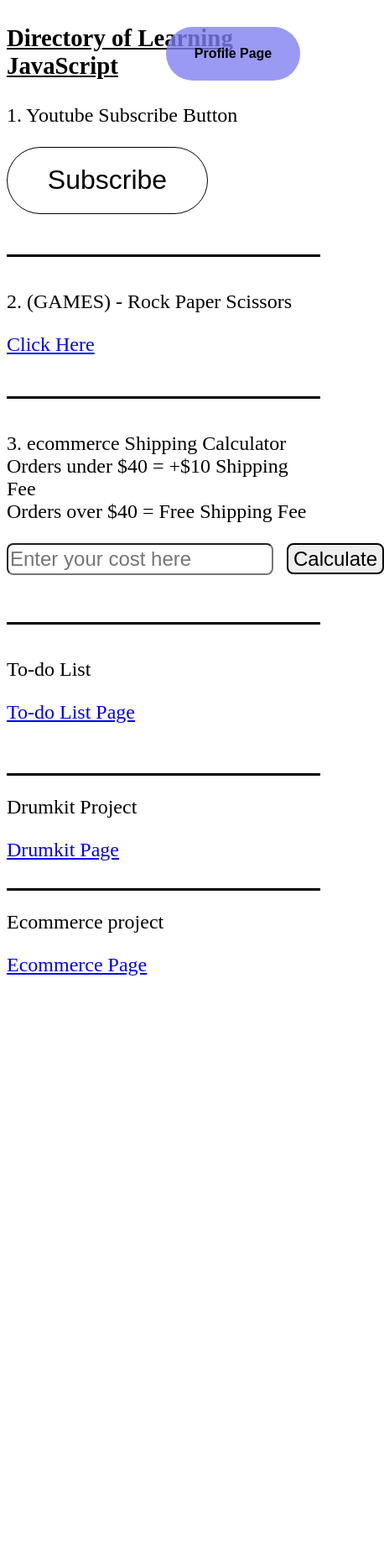
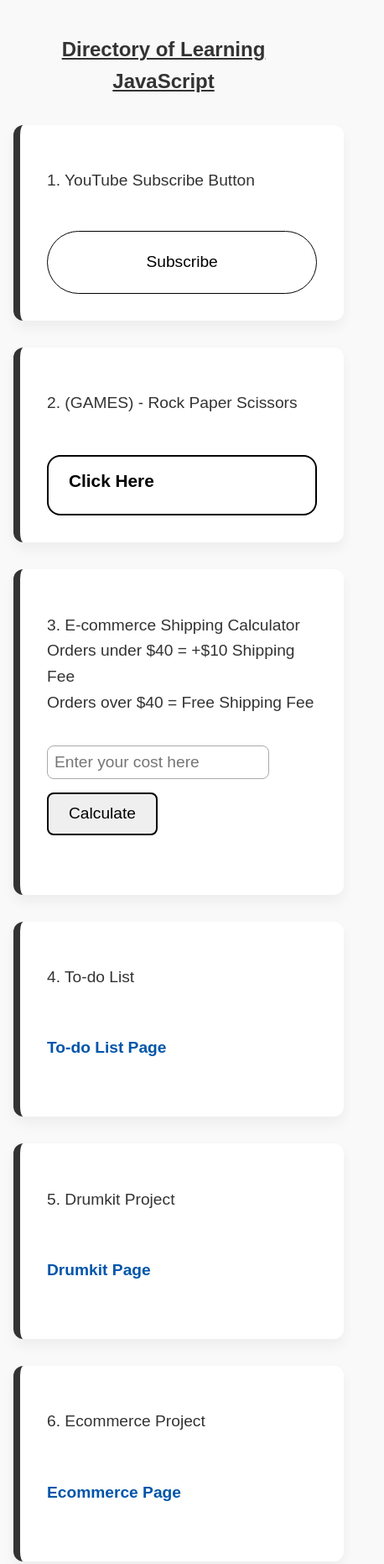
Before and after one commit to Wai0427/project, a website: page directoryLearning.html in a window 390 px wide. Shown: the top 1863 px of the page at 84% size, 458 px wide, since content can reach past the window. Before the commit the page ends 1171 px from the top, so only its background shows below. Drawn offline with Linux system fonts and the light colour scheme.

Commit message:
enhance layout, responsive

```diff
--- a/css/dir-learn.css
+++ b/css/dir-learn.css
@@ -1,29 +1,45 @@
+/* Base Styles */
 body {
-    font-size: 1.5rem;
+    font-size: 1.2rem;
+    font-family: Arial, sans-serif;
+    margin: 0;
+    padding: 1rem;
+    line-height: 1.6;
+    background-color: #f9f9f9;
+    color: #333;
 }
 
 .title-page {
-    font-size: 1.8rem;
+    font-size: 2rem;
     font-weight: bold;
     text-decoration: underline;
+    text-align: center;
+    margin-bottom: 2rem;
 }
 
-/*Subscribes Button*/
-.yt-section {
-    padding: 0 0 1rem 0;
-    border-bottom: 0.2rem solid black;
-
+/* Section Styles */
+section {
+    margin-right: 2vw;
+    display: inline-grid;
+    width: 40%;
+    height: 20vh;
+    background: white;
+    padding: 2rem;
+    margin-bottom: 2rem;
+    border-radius: 0.75rem;
+    box-shadow: 0 0.5rem 1rem rgba(0,0,0,0.05);
+    border-left: 0.5rem solid #333;
 }
 
+/* Youtube Subscribe Button */
 .yt-btn {
     background-color: transparent;
-    border-radius: 10rem;
-    border: 0.1rem solid black ;
-    min-height: 5rem;
-    min-width: 15rem;
-    padding: 1rem;
-    font-size: 2rem;
-    margin-bottom: 2rem;
+    border-radius: 5rem;
+    border: 0.1rem solid black;
+    padding: 1rem 2rem;
+    font-size: 1.5rem;
+    cursor: pointer;
+    transition: all 0.3s ease;
 }
 
 .yt-btn:hover {
@@ -31,43 +47,49 @@ body {
     color: white;
 }
 
-/*games*/
-.rps-games {
-    padding-top: 1rem;
-    padding-bottom: 3rem;
-    border-bottom: 0.2rem solid black;
+/* Rock Paper Scissors Button */
+.rps-btn {
+    display: inline-block;
+    margin-top: 1rem;
+    font-size: 1.3rem;
+    padding: 0.75rem 1.5rem;
+    border: 2px solid black;
+    border-radius: 1rem;
+    text-decoration: none;
+    transition: 0.3s ease;
+    color: black;
 }
 
 .rps-btn:hover {
     color: red;
+    background-color: #f0f0f0;
 }
 
-
-/*Total Cost Calculator*/
-.cost-calculator {
-    padding-top: 1rem;
-    padding-bottom: 2rem;
-    border-bottom: 0.2rem solid black;
-}
-
+/* Cost Calculator */
 .cost-row {
     display: flex;
+    flex-wrap: wrap;
     align-items: center;
     gap: 1rem;
+    margin-top: 1rem;
 }
 
 .userOrder {
-    width: 20rem;
-    font-size: 1.5rem;
-    height: 2rem;
+    flex: 1;
+    min-width: 200px;
+    padding: 0.5rem;
+    font-size: 1.2rem;
+    border: 1px solid #aaa;
     border-radius: 0.5rem;
 }
 
 .calc-btn {
-    height: 2.3rem;
+    padding: 0.5rem 1rem;
+    font-size: 1.2rem;
+    border: 0.15rem solid black;
     border-radius: 0.5rem;
-    border: 0.15rem solid black;
-    font-size: 1.5rem;
+    transition: 0.3s ease;
+    cursor: pointer;
 }
 
 .calc-btn:hover {
@@ -75,26 +97,32 @@ body {
     color: white;
 }
 
-
-/*ToDo List*/
-.todo {
-    padding-top: 1rem;
-    padding-bottom: 2rem;
-    border-bottom: 0.2rem solid black;
+/* To-Do List & Drumkit Links */
+a {
+    text-decoration: none;
+    color: #0055aa;
+    font-weight: bold;
 }
 
-/*Profile Page*/
-.main-page button{
-    position: absolute;
-    top: 2rem;
+a:hover {
+    text-decoration: underline;
+}
+
+/* Profile Button */
+.main-page {
+    position: fixed;
+    bottom: 2rem;
     right: 2rem;
-    width: 10rem;
-    height: 4rem;
+}
+
+.main-page button {
+    padding: 1rem 2rem;
     border-radius: 5rem;
-    background-color: rgba(127, 127, 243, 0.788);
+    background-color: rgba(127, 127, 243, 0.9);
     font-weight: 700;
     font-size: 1rem;
     border: none;
+    transition: all 0.3s ease;
 }
 
 .main-page button:hover {
@@ -103,10 +131,35 @@ body {
     border: 1px solid white;
 }
 
-/*drumkit section*/
-.drumkit-section {
-    padding-bottom: 2rem;
-    border-bottom: 0.2rem solid black;
+/* Responsive Design */
+@media (max-width: 975px) {
+    section {
+        width: 90%;
+    }
 }
 
-/*ecommerce project */
+@media (max-width: 768px) {
+    .cost-calculator {
+        height: auto;
+    }
+
+    .title-page {
+        font-size: 1.5rem;
+    }
+
+    .yt-btn, .calc-btn {
+        font-size: 1.2rem;
+        padding: 0.8rem 1.5rem;
+    }
+
+    .cost-row {
+        flex-direction: column;
+        align-items: flex-start;
+    }
+
+    .main-page {
+        position: static;
+        text-align: center;
+        margin-top: 2rem;
+    }
+}
--- a/css/drumkit.css
+++ b/css/drumkit.css
@@ -1,100 +1,109 @@
+/* General Styling */
 body {
     text-align: center;
     background-color: #283149;
-  }
+    margin: 0;
+    padding: 0 1rem;
+    font-family: "Arvo", cursive;
+}
 
-  h1 {
-    font-size: 5rem;
+h1 {
+    font-size: 4rem;
     color: #DBEDF3;
-    font-family: "Arvo", cursive;
+    margin-top: 2rem;
     text-shadow: 3px 0 #DA0463;
+}
 
-  }
+/* Drum Button Container */
+.set {
+    display: flex;
+    flex-wrap: wrap;
+    justify-content: center;
+    gap: 1rem;
+    margin: 5% auto;
+    max-width: 900px;
+}
 
-  footer {
-    color: #DBEDF3;
-    font-family: sans-serif;
-  }
-
-  .w {
-    background-image: url("/images/drum-img/tom1.png");
-  }
-
-  .a {
-    background-image: url("/images/drum-img/tom2.png");
-  }
-
-  .s {
-    background-image: url("/images/drum-img/tom3.png");
-  }
-
-  .d {
-    background-image: url("/images/drum-img/tom4.png");
-  }
-
-  .j {
-    background-image: url("/images/drum-img/snare.png");
-  }
-
-  .k {
-    background-image: url("/images/drum-img/crash.png");
-  }
-
-  .l {
-    background-image: url("/images/drum-img/kick.png");
-  }
-
-  .set {
-    margin: 10% auto;
-  }
-
-  .game-over {
-    background-color: red;
-    opacity: 0.8;
-  }
-
-  .pressed {
-    box-shadow: 0 3px 4px 0 #DBEDF3;
-    opacity: 0.5;
-  }
-
-  .red {
-    color: red;
-  }
-
-  .drum {
+/* Drum Buttons */
+.drum {
     outline: none;
-    border: 10px solid #404B69;
-    font-size: 5rem;
-    font-family: 'Arvo', cursive;
-    line-height: 2;
+    border: 8px solid #404B69;
+    font-size: 3rem;
     font-weight: 900;
     color: #DA0463;
-    text-shadow: 3px 0 #DBEDF3;
+    text-shadow: 2px 0 #DBEDF3;
     border-radius: 15px;
-    display: inline-block;
-    width: 150px;
-    height: 150px;
-    text-align: center;
-    margin: 10px;
+    width: 120px;
+    height: 120px;
     background-color: white;
-  }
+    background-size: cover;
+    background-position: center;
+    background-repeat: no-repeat;
+    display: flex;
+    align-items: center;
+    justify-content: center;
+    transition: all 0.2s ease;
+    cursor: pointer;
+}
 
+.drum:active,
+.pressed {
+    box-shadow: 0 3px 5px rgba(255, 255, 255, 0.6);
+    opacity: 0.6;
+}
 
-  .drumkit-back {
-    position: absolute;
-    top: 2rem;
+/* Individual Button Backgrounds */
+.w { background-image: url("/images/drum-img/tom1.png"); }
+.a { background-image: url("/images/drum-img/tom2.png"); }
+.s { background-image: url("/images/drum-img/tom3.png"); }
+.d { background-image: url("/images/drum-img/tom4.png"); }
+.j { background-image: url("/images/drum-img/snare.png"); }
+.k { background-image: url("/images/drum-img/crash.png"); }
+.l { background-image: url("/images/drum-img/kick.png"); }
+
+/* Back Button */
+.drumkit-back {
+    position: fixed;
+    bottom: 2rem;
     right: 2rem;
-    width: 10rem;
-    height: 4rem;
+    padding: 1rem 2rem;
     border-radius: 5rem;
-    background-color: rgba(127, 127, 243, 0.788);
-    font-weight: 700;
+    background-color: rgba(127, 127, 243, 0.9);
+    font-weight: bold;
     font-size: 1rem;
     border: none;
-  }
+    cursor: pointer;
+    transition: background-color 0.3s ease;
+    color: #fff;
+}
 
-  .drumkit:hover {
-      background-color: black;
-      color: white;
-  }
+.drumkit-back:hover {
+    background-color: #222;
+    color: white;
+}
+
+/* Footer */
+footer {
+    color: #DBEDF3;
+    font-size: 0.9rem;
+    margin: 2rem 0;
+}
+
+/* Responsive Design */
+@media (max-width: 600px) {
+    .drum {
+        width: 80px;
+        height: 80px;
+        font-size: 2rem;
+    }
+
+    h1 {
+        font-size: 2.5rem;
+    }
+
+    .drumkit-back {
+        position: static;
+        margin: 2rem auto;
+        display: block;
+    }
+}
--- a/directoryLearning.html
+++ b/directoryLearning.html
@@ -1,35 +1,32 @@
 <!DOCTYPE html>
 <html lang="en">
 <head>
-        <meta charset="UTF-8">
-        <meta name="viewport" content="width=device-width, initial-scale=1.0">
-        <title>Learning</title>
-        <link rel="stylesheet" href="css/dir-learn.css">
+  <meta charset="UTF-8" />
+  <meta name="viewport" content="width=device-width, initial-scale=1.0"/>
+  <title>JavaScript Learning Directory</title>
+  <link rel="stylesheet" href="css/dir-learn.css" />
 </head>
 <body>
   <p class="title-page">Directory of Learning JavaScript</p>
 
-        <div class="yt-section">
-            <p>1. Youtube Subscribe Button</p>
-
+  <section class="yt-section">
+    <p>1. YouTube Subscribe Button</p>
     <button class="yt-btn" onclick="subscribeYT();">
       Subscribe
     </button>
-        </div>
+  </section>
 
-        <div class="rps-games">
-            <p class="rps-font">2. (GAMES) - Rock Paper Scissors</p>
-
-
+  <section class="rps-games">
+    <p>2. (GAMES) - Rock Paper Scissors</p>
     <a class="rps-btn" href="project/rockPaperScissor.html">
       Click Here
     </a>
+  </section>
 
-        </div>
-
-        <div class="cost-calculator">
-            <p>3. ecommerce Shipping Calculator <br>
-                Orders under $40 = +$10 Shipping Fee<br>
+  <section class="cost-calculator">
+    <p>
+      3. E-commerce Shipping Calculator <br/>
+      Orders under $40 = +$10 Shipping Fee<br/>
       Orders over $40 = Free Shipping Fee
     </p>
 
@@ -40,40 +37,34 @@
         class="userOrder"
         oninput="this.value = this.value < 1 ? 1 : this.value"
         onkeydown="enterCalculation(event);"
-                placeholder="Enter your cost here">
-
+        placeholder="Enter your cost here"
+      />
       <button class="calc-btn" onclick="totalCostOfOrder();">
         Calculate
       </button>
     </div>
 
     <p class="totalCost"></p>
-        </div>
+  </section>
 
-        <div class="todo">
-            <p>To-do List</p>
+  <section class="todo">
+    <p>4. To-do List</p>
     <a href="./project/to-do-list.html">To-do List Page</a>
-            <br> <br>
+  </section>
 
-            <!-- testing -->
-            <!-- <p>To-do List (V2)</p>
-            <a href="todo2.html">To-do List page 2</a> -->
-        </div>
+  <section class="drumkit-section">
+    <p>5. Drumkit Project</p>
+    <a href="./project/drumkit.html">Drumkit Page</a>
+  </section>
 
-        <div class="drumkit-section">
-            <p>Drumkit Project</p>
-            <a href="./project/drumkit.html">Drumkit Page</a>
-        </div>
-
-        <div class="ecommerce-project">
-            <p>Ecommerce project</p>
-
+  <section class="ecommerce-project">
+    <p>6. Ecommerce Project</p>
     <a href="./project/ecommerce/ecommerce.html">Ecommerce Page</a>
-        </div>
+  </section>
 
   <div class="main-page">
     <a href="/">
-                <button class="main-page">Profile Page</button>
+      <button>Profile Page</button>
     </a>
   </div>
 
```
Also changed, not shown: project/drumkit.html (+14 -15 lines). Lines whose indentation alone changed are shown as unchanged.
